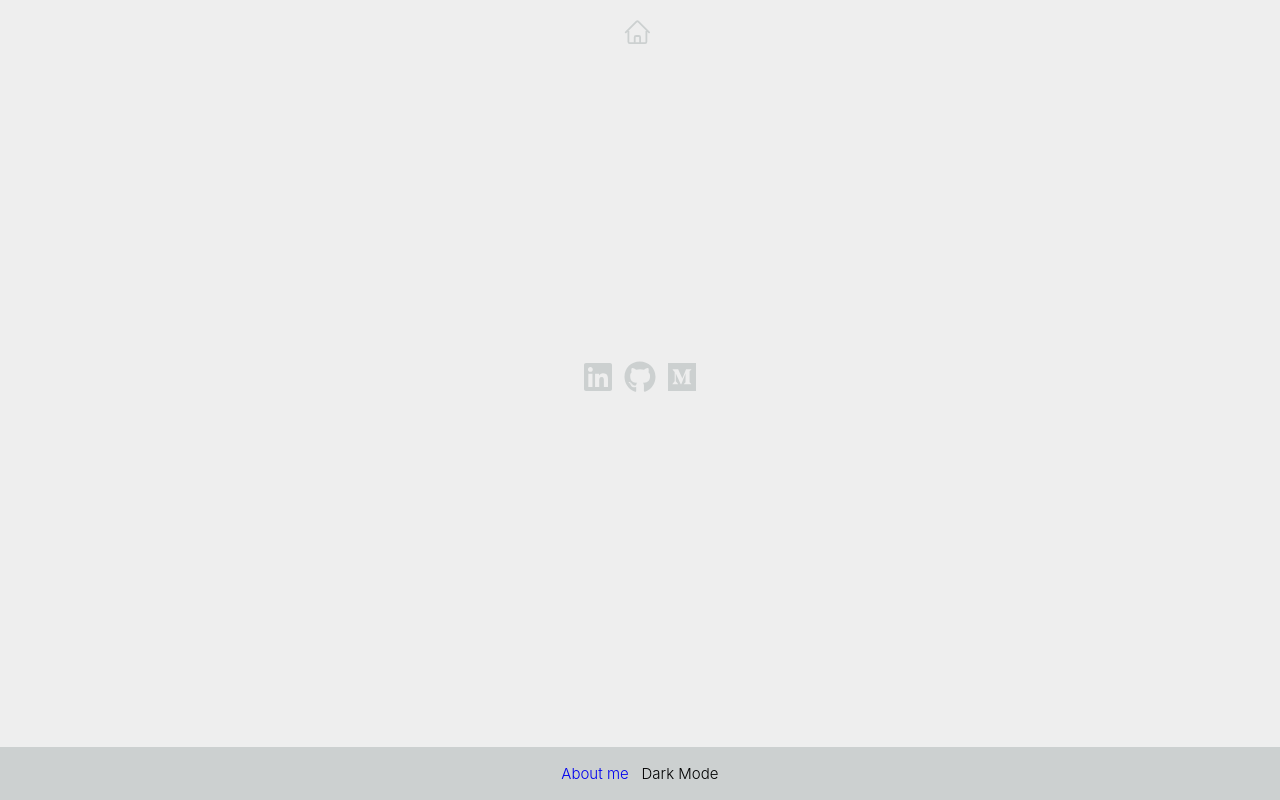
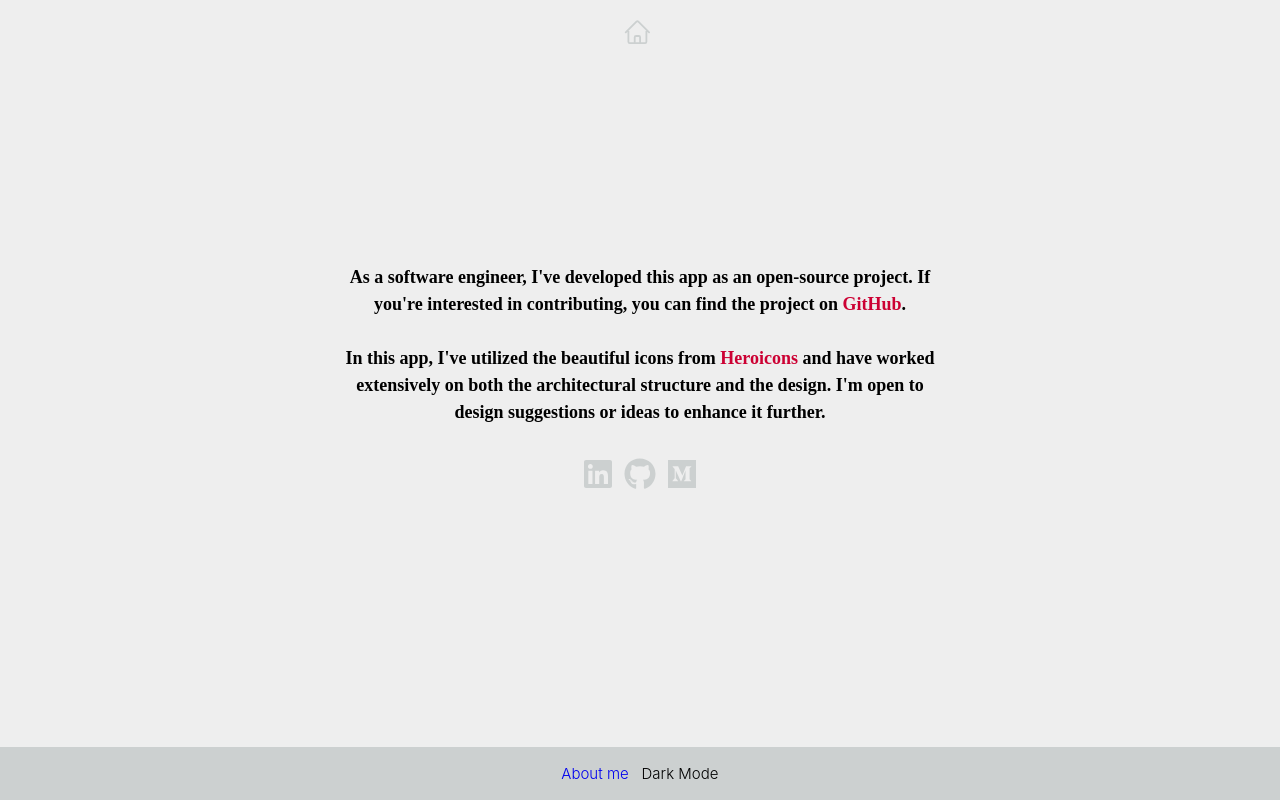
Before and after one commit to tommasogiannoni/quickmemo.dev, a React (Create React App) app: page /about-me in a window 1280 px wide. Built offline with nearby package versions, Linux system fonts and the light colour scheme.

Commit message:
refactoring names about me and added small ai parapgrph about me

```diff
--- a/src/App.js
+++ b/src/App.js
@@ -3,7 +3,7 @@ import './App.css';
 import { Link, useLocation } from 'react-router-dom';
 import { Route, Routes } from 'react-router-dom';
 import NotePage from './components/NotePage';
-import AboutMe from './components/About Me';
+import AboutMe from './components/AboutMe';
 import Home from './components/Home';
 import { HomeIcon } from '@heroicons/react/24/outline'
 
@@ -74,7 +74,7 @@ function App() {
         <Routes>
           <Route path="/" element={<Home savedNotesList={notes} setSavedNotesList={setNotes}/>} />
           <Route path="/new" element={<NotePage theme={theme} savedNotesList={notes} setSavedNotesList={setNotes}/>} />
-          <Route path="/about-me" element={<AboutMe />} />
+          <Route path="/about-me" element={<AboutMe theme={theme}/>} />
         </Routes>
         <footer>
           <nav>
--- a/src/components/About Me.js
+++ b/src/components/AboutMe.js
@@ -3,10 +3,17 @@ import { FaLinkedin, FaGithub, FaMedium} from 'react-icons/fa';
 import '../styles/Home.css';
 import '../styles/AboutMe.css';
 
-function AboutMe() {
+function AboutMe({theme}) {
   return (
     <div className='aboutme-app'>
         <div className="content">
+            <div className='text-paragraph' style={{ color: theme.color }}>
+                <p>
+                    As a software engineer, I've developed this app as an open-source project. If you're interested in contributing, you can find the project on <a href="https://github.com/tommasogiannoni" target="_blank" rel="noopener noreferrer">GitHub</a>.
+                    <br /><br />
+                    In this app, I've utilized the beautiful icons from <a href="https://heroicons.com/" target="_blank" rel="noopener noreferrer">Heroicons</a> and have worked extensively on both the architectural structure and the design. I'm open to design suggestions or ideas to enhance it further.
+                </p>
+            </div>
             <div className="author-links">
                 <ul className="social-links">
                     <li className="icon-about">
--- a/src/styles/AboutMe.css
+++ b/src/styles/AboutMe.css
@@ -47,3 +47,39 @@
 .icon-about:active {
     transform: scale(1.2); /* Effetto di trasformazione al click */
 }
+
+.text-paragraph {
+    text-align: center; /* Centra il testo */
+    margin-bottom: 2em;
+    margin-left: 1em;
+    margin-right: 1em;
+}
+
+.text-paragraph p {
+    font-family: 'Frutiger';
+    font-weight: bold;
+    font-size: 18px;
+    line-height: 1.5;
+    max-width: 600px; /* Imposta una larghezza massima per il paragrafo */
+    margin: 0 auto; /* Centra il paragrafo orizzontalmente */
+    padding: 0 20px; /* Aggiunge spazio ai lati per adattarsi al mobile */
+}
+
+.text-paragraph p a {
+    color: #cc0033;
+    text-decoration: none;
+    transition: color 0.3s ease;
+}
+
+.text-paragraph p a:hover {
+    color: #cc0033;
+}
+
+  /* Fai in modo che il paragrafo si adatti al mobile */
+@media (max-width: 768px) {
+    .text-paragraph p {
+      font-size: 14px; /* Riduci la dimensione del carattere per i dispositivi mobili */
+      max-width: 100%; /* Larghezza massima del paragrafo al 100% per adattarsi al mobile */
+      padding: 0 10px; /* Riduci lo spazio ai lati per i dispositivi mobili */
+    }
+}
```
